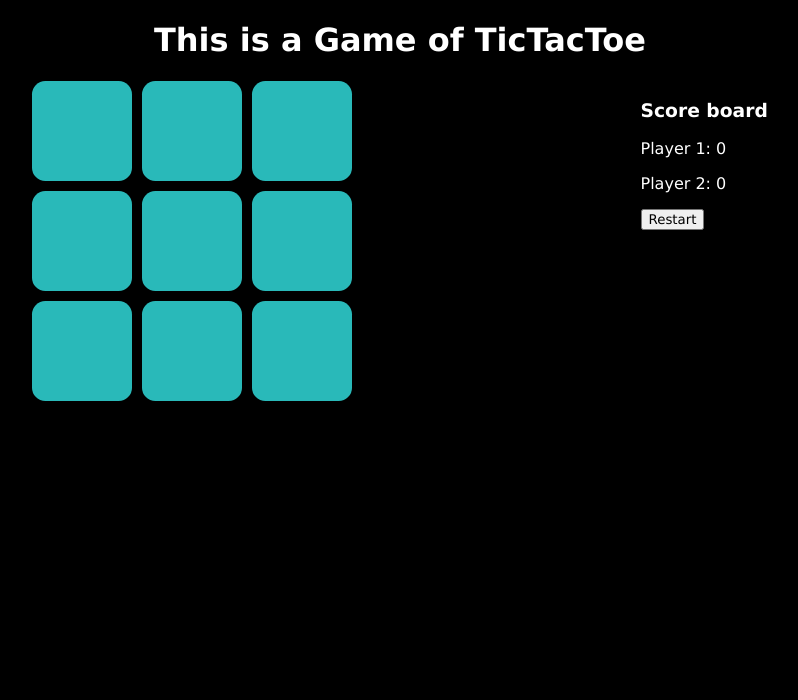
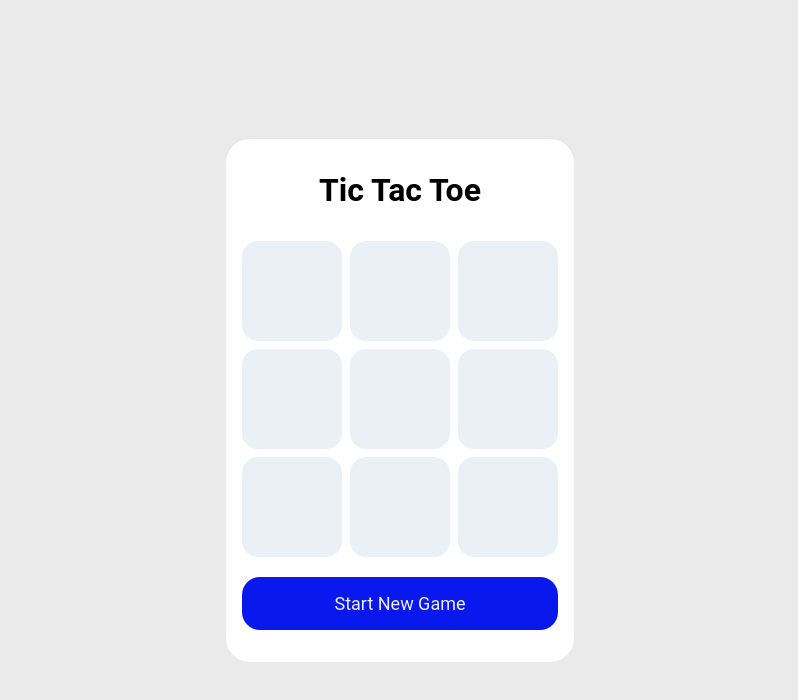
Before and after one commit to kalah26/TOP-TicTacToe, a plain HTML site: page index.html in a window 1280 px wide. Shown: the whole page, without its empty margins (240-1038 px from the left). Drawn offline with Linux system fonts and the light colour scheme.

Commit message:
Some design changes

```diff
--- a/index.html
+++ b/index.html
@@ -3,34 +3,18 @@
 <head>
     <meta charset="UTF-8">
     <meta name="viewport" content="width=device-width, initial-scale=1.0">
-    <title>TicTacToe</title>
+    <title>Tic Tac Toe</title>
     <link rel="stylesheet" href="style.css">
     <script src="script.js" defer></script>
 </head>
 <body>
-    <header><h1>This is a Game of TicTacToe</h1></header>
-    <main class="dashboard">
-        <div class="game-board">
-            <button class="case"></button>
-            <button class="case"></button>
-            <button class="case"></button>
-            <button class="case"></button>
-            <button class="case"></button>
-            <button class="case"></button>
-            <button class="case"></button>
-            <button class="case"></button>
-            <button class="case"></button>
+    <main>
+        <h1>Tic Tac Toe</h1>
+        <div id="game">
+            <div id="gameboard"></div>
+            <div id="message"></div>
         </div>
-        <div class="control-board">
-            <div class="score-board">
-                <h3>Score board</h3>
-                <p>Player 1: <span id="player1-score">0</span></p>
-                <p>Player 2: <span id="player2-score">0</span></p>
-            </div>
-            <div class="control-button">
-                <button class="restart-btn">Restart</button>
-            </div>
-        </div>
+        <button id="startBtn"> Start New Game</button>
     </main>
 </body>
 </html>
--- a/script.js
+++ b/script.js
@@ -1,40 +1,39 @@
-// defining the game board and some basic utility function
-const Gameboard = (function() {
+// Defining the game board and some basic utility functions
+const Gameboard = (function () {
     let board = ["", "", "", "", "", "", "", "", ""];
 
     const getBoard = () => board;
 
     const setMark = (index, mark) => {
-        if (board[index] == "") {
+      if (board[index] === "") {
         board[index] = mark;
       }
-    }
+    };
 
     const resetBoard = () => {
       board = ["", "", "", "", "", "", "", "", ""];
-    }
+    };
 
     return {
       getBoard,
       setMark,
-        resetBoard
+      resetBoard,
     };
   })();
 
-// creating player objet
-
+  // Creating player object
   const Player = (name, marker) => {
-    return (name, marker);
-}
+    return { name, marker }; // Return an object with name and marker
+  };
 
   const gameController = (function () {
     let players = [];
     let currentPlayerIndex = 0;
-    isGameOver = false;
+    let isGameOver = false;
 
     const startGame = (player1Name, player2Name) => {
-        players = [Player(player1Name, "X"), Player(player2Name, ),"O"];
-        currentPlayerIndex = currentPlayerIndex = 0;
+      players = [Player(player1Name, "X"), Player(player2Name, "O")]; // Corrected player creation
+      currentPlayerIndex = 0;
       isGameOver = false;
       Gameboard.resetBoard();
     };
@@ -43,24 +42,85 @@ const gameController = (function () {
 
     const switchPlayer = () => {
       currentPlayerIndex = currentPlayerIndex === 0 ? 1 : 0;
-    }
+    };
 
     const playerTurn = (index) => {
-        if (!isGameOver && Gameboard.getBoard() === "") {
+      if (!isGameOver && Gameboard.getBoard()[index] === "") {
         Gameboard.setMark(index, getCurrentPlayer().marker);
         if (checkWinner()) {
           isGameOver = true;
-                return `${getCurrentPlayer().name} wins the game !`
+          return `${getCurrentPlayer().name} wins the game!`;
         }
-            if (isFinite()) {
+        if (isTie()) {
           isGameOver = true;
-                return "It's a tie"
-            }
+          return "It's a tie!";
         }
         switchPlayer();
       }
+    };
 
     const checkWinner = () => {
+      const winningCombinations = [
+        [0, 1, 2], [3, 4, 5], [6, 7, 8], // Rows
+        [0, 3, 6], [1, 4, 7], [2, 5, 8], // Columns
+        [0, 4, 8], [2, 4, 6], // Diagonals
+      ];
 
+      return winningCombinations.some((combination) =>
+        combination.every(
+          (index) => Gameboard.getBoard()[index] === getCurrentPlayer().marker
+        )
+      );
+    };
+
+    const isTie = () => {
+      return Gameboard.getBoard().every((cell) => cell !== "");
+    };
+
+    return {
+      startGame,
+      playerTurn,
+      getCurrentPlayer,
+    };
+  })();
+
+  // Display controller for handling DOM updates
+  const DisplayController = (function () {
+    const gameBoardElement = document.getElementById("gameboard");
+    const messageElement = document.getElementById("message");
+
+    const renderBoard = () => {
+      gameBoardElement.innerHTML = ""; // Clear previous content
+      Gameboard.getBoard().forEach((mark, index) => {
+        const cell = document.createElement("div");
+        cell.classList.add("cell");
+        cell.textContent = mark;
+        cell.addEventListener("click", () => handleCellClick(index));
+        gameBoardElement.appendChild(cell);
+      });
+    };
+
+    const handleCellClick = (index) => {
+      const result = gameController.playerTurn(index);
+      renderBoard();
+      if (result) {
+        messageElement.textContent = result;
+      } else {
+        messageElement.textContent = `It's ${gameController.getCurrentPlayer().name}'s turn.`;
       }
-})
+    };
+
+    return {
+      renderBoard,
+    };
+  })();
+
+  DisplayController.renderBoard();
+  // Event listener for starting the game
+  document.getElementById("startBtn").addEventListener("click", () => {
+    Gameboard.resetBoard();
+    const player1 = prompt("Enter Player 1's name:");
+    const player2 = prompt("Enter Player 2's name:");
+    gameController.startGame(player1, player2);
+    document.getElementById("message").textContent = `${player1}'s turn.`;
+  });
--- a/style.css
+++ b/style.css
@@ -4,36 +4,67 @@ html {
 
 *, *::after, *::before {
   box-sizing: inherit;
-    font-family: Verdana, Geneva, Tahoma, sans-serif;
+  padding: 0;
+  margin: 0;
+  font-family: Roboto, Georgia, 'Times New Roman', Times, serif;
 }
 
 body {
-    margin: 0;
-    padding: 0;
-    background-color: black;
-    color: white;
+  background-color: #cccccc67;
+  display: flex;
+  flex-direction: row;
+  align-items: center;
+  justify-content: center;
+  width: 100vw;
+  height: 100vh;
+}
+
+main {
+  background-color:#ffffff;
   display: flex;
   flex-direction: column;
+  justify-content: center;
   align-items: center;
+  padding: 2em 1em;
+  border-radius: 1.5em;
 }
 
-.dashboard {
-    display: flex;
-    flex-direction: row;
-    justify-content: space-around;
-    width: 80%;
+main h1 {
+  margin-bottom: 1em;
 }
 
-.game-board {
+#gameboard {
     display: grid;
-    grid-template-columns: 100px 100px 100px;
-    grid-template-rows: 100px 100px 100px;
-    gap: 10px;
+    grid-template-columns: repeat(3, 100px);
+    grid-template-rows: repeat(3, 100px);
+    gap: .5em;
   }
 
-.case {
-    background-color: rgb(41, 185, 185);
+.cell {
+  display: flex;
+  justify-content: center;
+  align-items: center;
+  background-color: #d4e3ec7c;
+  font-size: 2em;
   cursor: pointer;
-    border: 0;
+  border-radius: 1rem;
+}
+
+.cell:hover {
+  background-color: #cccccc86;
+}
+
+#message {
+  margin-top: 20px;
+  font-size: 18px;
+}
+
+#startBtn {
+  font-size: 18px;
+  width: 100%;
+  padding: 1rem 2em;
+  background-color: #0918ec;
+  color: #eee;
   border-radius: 1em;
+  border: none;
 }
```
Lines whose indentation alone changed are shown as unchanged.
